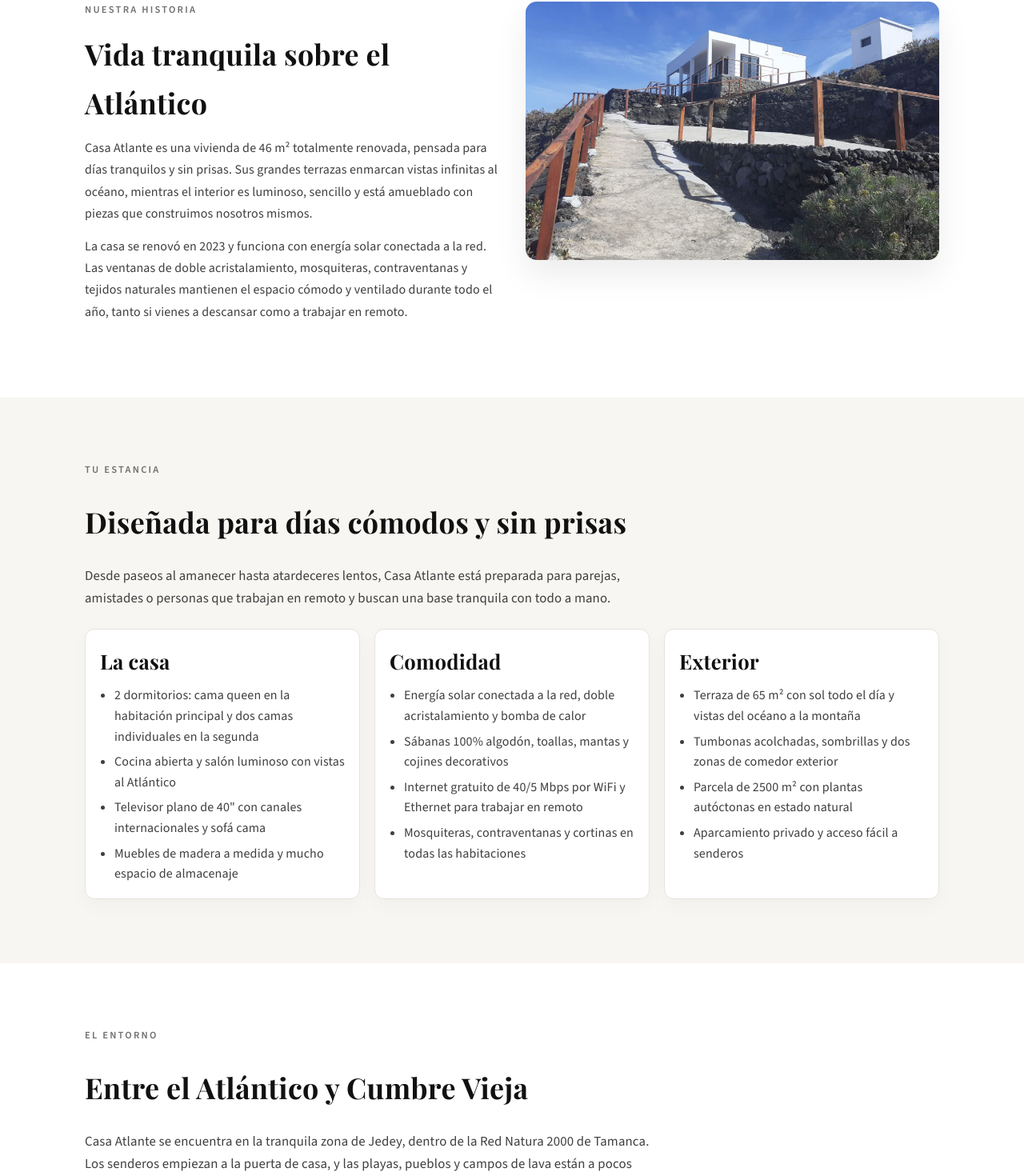
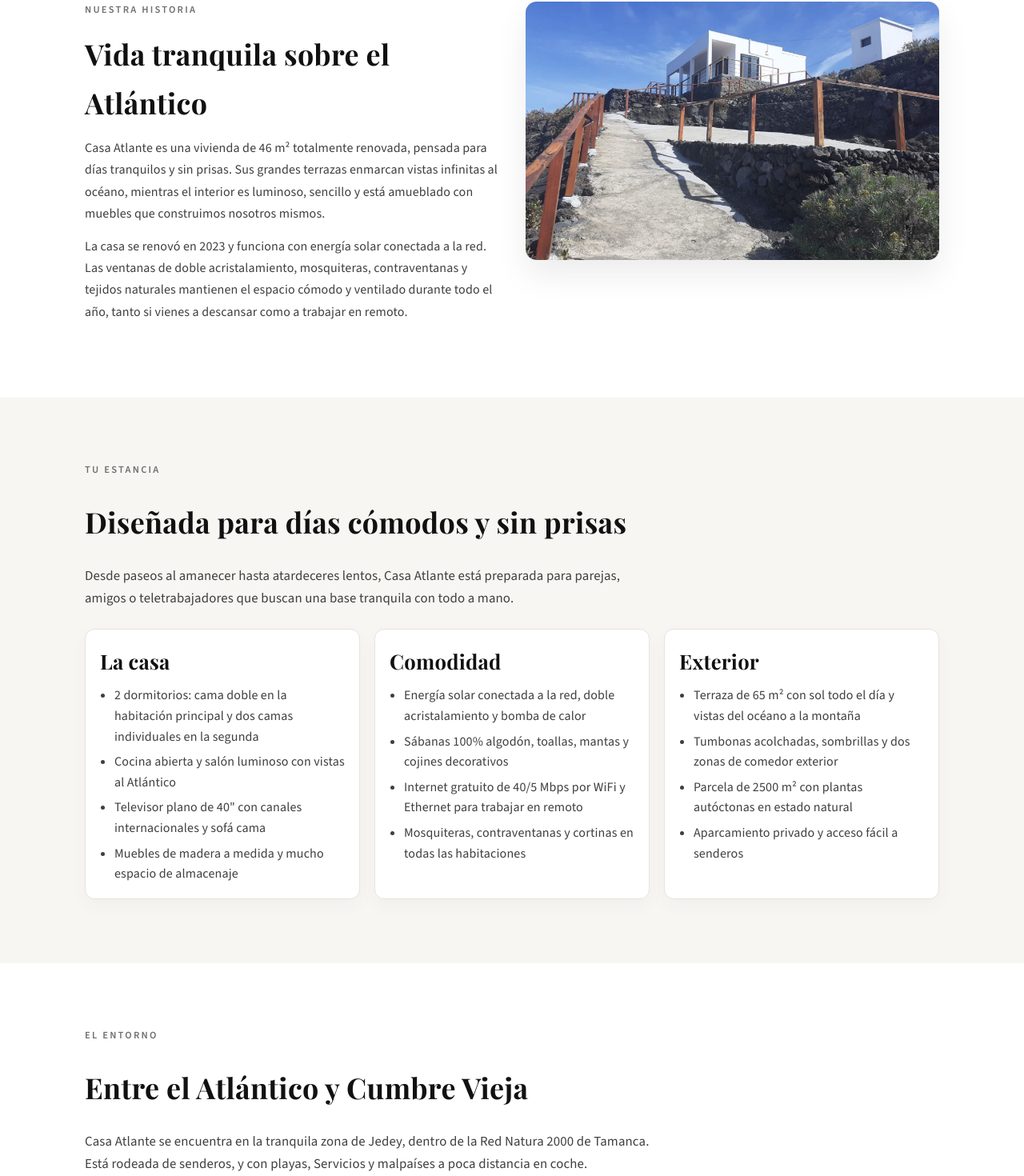
Before and after one commit to vondersam/casa_atlante, a Next.js app: page /es in a window 1280 px wide. Shown: the part 808-2278 px from the top of the page at 80% size. Built offline with nearby package versions, Linux system fonts and the light colour scheme.

Commit message:
Fix Spanish errors.

```diff
--- a/src/app/es/house/page.tsx
+++ b/src/app/es/house/page.tsx
@@ -47,7 +47,7 @@ export default function TheHome() {
           <article className="feature-card">
             <h3>Dormitorio principal</h3>
             <ul>
-              <li>Cama queen size (160x200 cm)</li>
+              <li>Cama doble (160x200 cm)</li>
               <li>Puerta corredera con vistas al Atlántico</li>
               <li>Armario de madera con amplio espacio de almacenaje</li>
             </ul>
@@ -103,7 +103,7 @@ export default function TheHome() {
         <div className="booking-card" style={{ marginTop: "28px" }}>
           <h3>Precios y llegada</h3>
           <ul>
-            <li>90 euros por noche para dos huéspedes</li>
+            <li>90 euros por noche por dos huéspedes</li>
             <li>20 euros por noche por cada huésped adicional (máximo 4)</li>
             <li>
               Los precios no incluyen IGIC (IVA), que es del 7% y se añade al
--- a/src/app/es/page.tsx
+++ b/src/app/es/page.tsx
@@ -73,7 +73,7 @@ export default function Home() {
               Casa Atlante es una vivienda de 46 m² totalmente renovada,
               pensada para días tranquilos y sin prisas. Sus grandes terrazas
               enmarcan vistas infinitas al océano, mientras el interior es
-              luminoso, sencillo y está amueblado con piezas que construimos
+              luminoso, sencillo y está amueblado con muebles que construimos
               nosotros mismos.
             </p>
             <p>
@@ -107,8 +107,8 @@ export default function Home() {
             <h2>Diseñada para días cómodos y sin prisas</h2>
             <p className="lead">
               Desde paseos al amanecer hasta atardeceres lentos, Casa Atlante
-              está preparada para parejas, amistades o personas que trabajan en
-              remoto y buscan una base tranquila con todo a mano.
+              está preparada para parejas, amigos o teletrabajadores
+              que buscan una base tranquila con todo a mano.
             </p>
           </div>
 
@@ -117,7 +117,7 @@ export default function Home() {
               <h3>La casa</h3>
               <ul>
                 <li>
-                  2 dormitorios: cama queen en la habitación principal y dos
+                  2 dormitorios: cama doble en la habitación principal y dos
                   camas individuales en la segunda
                 </li>
                 <li>Cocina abierta y salón luminoso con vistas al Atlántico</li>
@@ -154,9 +154,8 @@ export default function Home() {
             <h2>Entre el Atlántico y Cumbre Vieja</h2>
             <p className="lead">
               Casa Atlante se encuentra en la tranquila zona de Jedey, dentro de
-              la Red Natura 2000 de Tamanca. Los senderos empiezan a la puerta
-              de casa, y las playas, pueblos y campos de lava están a pocos
-              minutos en coche.
+              la Red Natura 2000 de Tamanca. Está rodeada de senderos, y con playas, Servicios
+              y malpaíses a poca distancia en coche.
             </p>
           </div>
 
@@ -171,7 +170,7 @@ export default function Home() {
                   className="media-fill"
                 />
               </div>
-              <h3>Senderos desde la puerta</h3>
+              <h3>Senderos alrededor de la casa</h3>
               <p>
                 Camina por el Parque Natural de Cumbre Vieja y el paisaje
                 protegido de Tamanca directamente desde la casa. La zona es un
@@ -284,9 +283,8 @@ export default function Home() {
             <article className="feature-card">
               <h3>Atardeceres sin interrupciones</h3>
               <p>
-                Las terrazas orientadas al oeste reciben sol durante todo el día
-                y se vuelven doradas cada tarde, perfectas para cenas lentas o
-                para mirar las estrellas.
+                Las terrazas orientadas al oeste reciben sol durante todo el día. Los atardeceres
+                son perfectos para largas cenas hasta que el cielo se cubre de estrellas.
               </p>
             </article>
             <article className="feature-card">
--- a/src/app/helpers/getAlt.tsx
+++ b/src/app/helpers/getAlt.tsx
@@ -72,7 +72,7 @@ const spanishAltText: Record<string, string> = {
   'los-llanos-de-aridane': 'Los Llanos de Aridane',
   'main-bedroom-with-ocean-views': 'Dormitorio principal con vistas al océano',
   'main-room-ocean-view': 'Dormitorio principal con vistas al océano',
-  'main-room-queen-bed': 'Cama queen en el dormitorio principal',
+  'main-room-queen-bed': 'Cama doble en el dormitorio principal',
   'mountain-view': 'Vista de la montaña',
   'ocean-view-from-terrace': 'Vista del océano desde la terraza',
   'ocean-view-hierro': 'Vista del océano hacia El Hierro',
```
